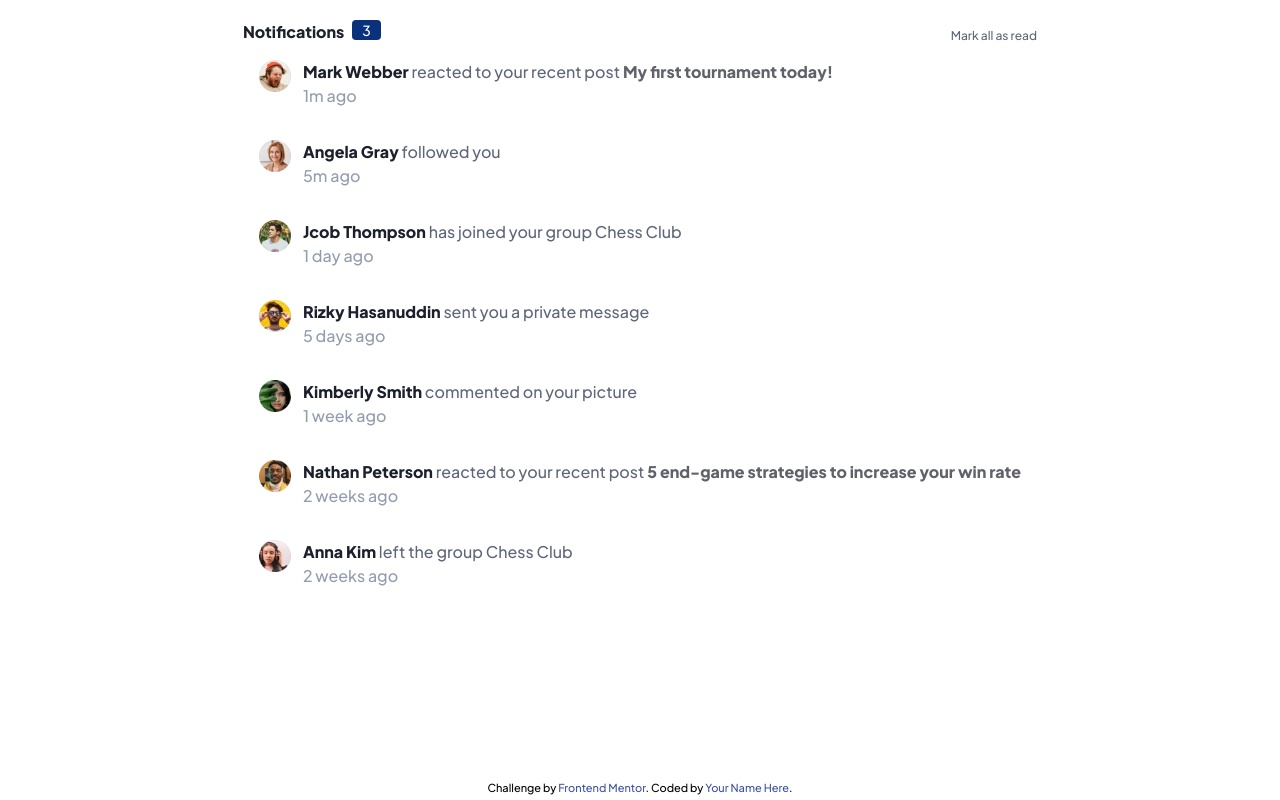
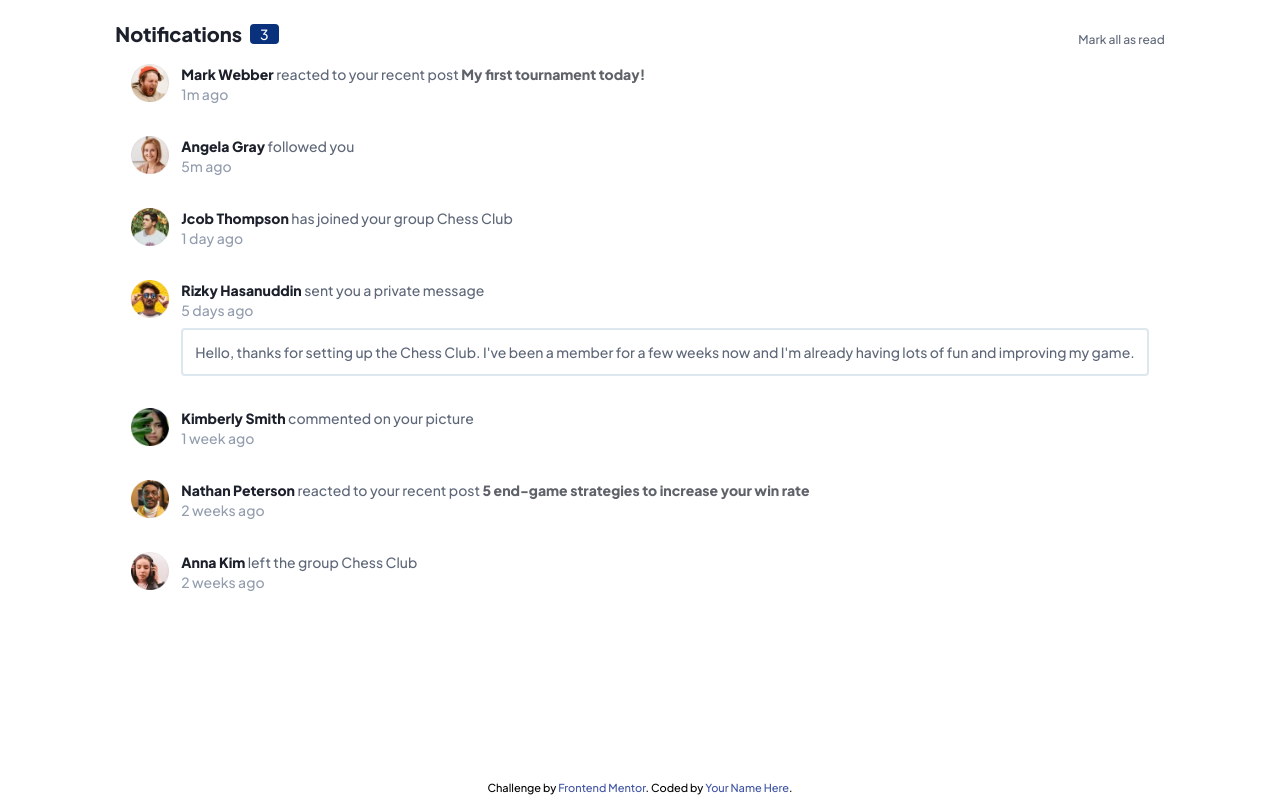
Before and after one commit to Saga-sanga/notifications-page, a React (Vite) app: page / in a window 1280 px wide. Built offline with nearby package versions, Linux system fonts and the light colour scheme.

Commit message:
feat: Add message component to card

```diff
--- a/src/App.tsx
+++ b/src/App.tsx
@@ -1,4 +1,4 @@
-import { useState } from 'react'
+// import { useState } from 'react'
 import { userData } from './interfaces'
 import Card from './Card'
 
@@ -65,9 +65,9 @@ function App() {
     <div className="min-h-screen grid place-content-center">
       <main className='min-h-[97vh] px-3 py-4 bg-white'>
         <div className='flex flex-row justify-between items-end'>
-          <div className='flex gap-2'>
-            <span className='text-very-dark-blue font-extrabold'>Notifications</span>
-            <span className='bg-blue text-white text-sm px-2.5 self-baseline rounded'>3</span>
+          <div className='flex gap-2 items-center'>
+            <span className='text-very-dark-blue text-xl font-extrabold'>Notifications</span>
+            <span className='bg-blue text-white text-sm px-2.5 rounded'>3</span>
           </div>
 
           <div className='text-xs text-dark-grayish-blue'>Mark all as read</div>
--- a/src/Card.tsx
+++ b/src/Card.tsx
@@ -3,9 +3,9 @@ import { userData } from './interfaces'
 
 export default function Card({info}: {info: userData}) {
   return (
-    <div className="rounded flex flex-row gap-3 p-4 items-start">
+    <div className="rounded flex flex-row gap-3 p-4 items-start text-sm">
       <div>
-        <img width="32" src={info.avatar} alt={`${info.name}'s avatar`} />
+        <img width="38" src={info.avatar} alt={`${info.name}'s avatar`} />
       </div>
 
       <div>
@@ -17,7 +17,11 @@ export default function Card({info}: {info: userData}) {
           }
         </div>
         <span className='text-grayish-blue'>{`${info.time} ago`}</span>
-
+        {
+          info.message ?
+          <div className='text-dark-grayish-blue rounded border-solid border-2 border-light-grayish-blue-2 p-3 mt-2'>{info.message}</div>
+          : ''
+        }
       </div>
     </div>
   )
```
